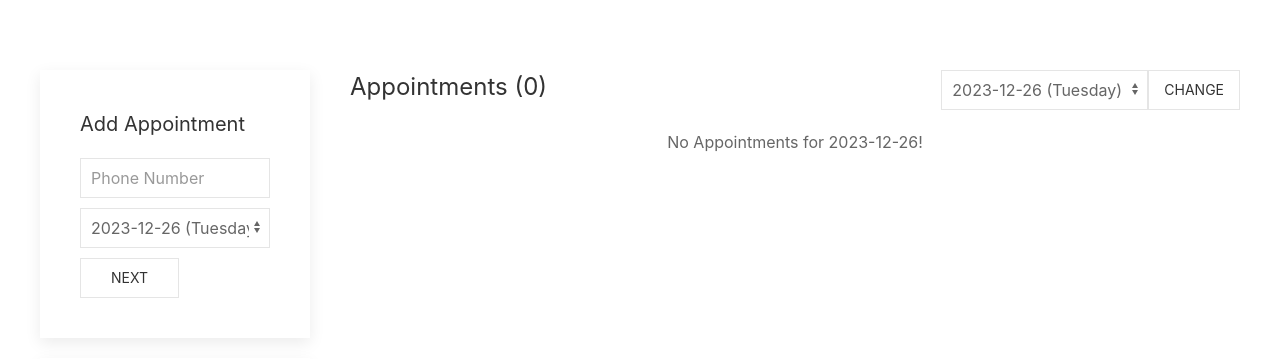
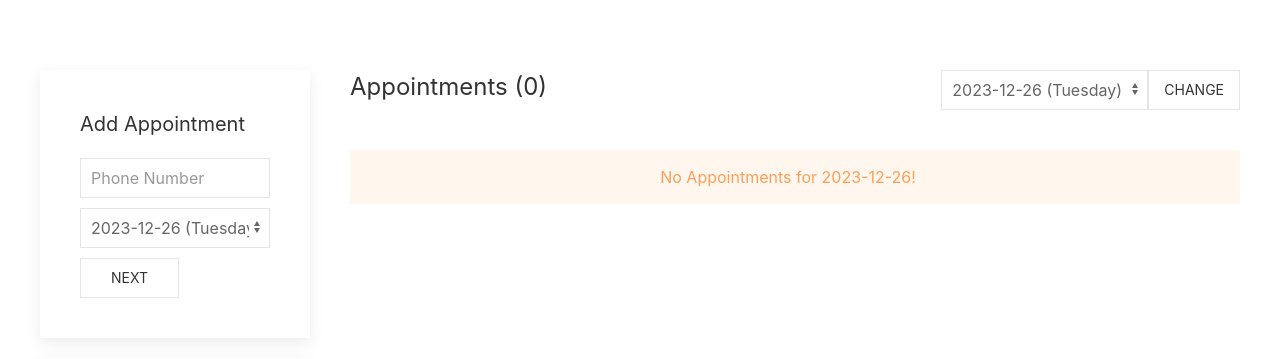
Before and after one commit to maheshsamudra/tooth-care, a PHP site: page / in a window 1280 px wide. Shown: the part 80-439 px from the top of the page. Run offline with PHP 8.4, Linux system fonts and the light colour scheme; the visitor is signed in with stand-in values (Sample User, id 1); data comes from the database, SQL or seed files in the repository; both versions use the stored data as it was after the commit.

Commit message:
Refacroting

```diff
--- a/src/Controllers/init/Controller.php
+++ b/src/Controllers/init/Controller.php
@@ -41,6 +41,8 @@ class Controller
         extract($data);
 
         extract(["user" => $this->user, "services" => $this->services, "slots" => $this->slots]);
+
+        extract(['post' => $this->postValues]);
 
 
         extract(['errorMessages' => $this->errorMessages, 'successMessages' => $this->successMessages, 'warningMessages' => $this->warningMessages]);
--- a/src/Views/appointments/add.php
+++ b/src/Views/appointments/add.php
@@ -45,7 +45,7 @@
                 <div class="uk-margin">
                     <label for="phoneNumber" class="uk-form-label">Phone Number</label>
                     <div class="uk-form-controls">
-                        <input type="number" name="patientPhoneNumber" class="uk-input" placeholder="" required value="<?php echo $patient->phoneNumber ?? $_GET['phoneNumber'] ?? ""; ?>" <?php echo !!$patient ? " readonly" : ""; ?>>
+                        <input type="number" name="patientPhoneNumber" class="uk-input" placeholder="" required value="<?php echo $patient->phoneNumber ?? $_GET['phoneNumber'] ?? ""; ?>" readonly>
                     </div>
                 </div>
 
--- a/src/Views/auth/login.php
+++ b/src/Views/auth/login.php
@@ -4,11 +4,11 @@
         <form action="/login" method='post' class="uk-form-stacked">
             <div class="uk-margin">
                 <label for="username" class="uk-form-label">Username</label>
-                <input type="text" name="username" class="uk-input" placeholder="" required value="">
+                <input type="text" name="username" class="uk-input" placeholder="" required value="<?php echo $post['username'] ?? ''; ?>">
             </div>
             <div class="uk-margin">
                 <label for="password" class="uk-form-label">Password</label>
-                <input type="password" name="password" class="uk-input" placeholder="" required min="6" value="">
+                <input type="password" name="password" class="uk-input" placeholder="" required min="6" value="<?php echo $post['password'] ?? ''; ?>">
             </div>
             <div class="uk-margin uk-flex uk-flex-between uk-flex-middle">
                 <small><u class="uk-text-muted uk-padding-small-top uk-padding-small-bottom uk-padding-small-right" uk-tooltip="Please contact the administrator to get started.">Don't have an account?</u></small>
--- a/src/Views/dashboard.php
+++ b/src/Views/dashboard.php
@@ -72,7 +72,11 @@
                 </tbody>
             </table>
         <?php else : ?>
-            <p class="uk-text-center">No Appointments for <?php echo $pickedDate; ?>!</p>
+            <div class="uk-margin-medium-top">
+                <div class="uk-alert uk-alert-warning uk-text-center">
+                    <span>No Appointments for <?php echo $pickedDate; ?>!</span>
+                </div>
+            </div>
         <?php endif; ?>
 
     </div>
```
Also changed, not shown: src/data/db.db.
